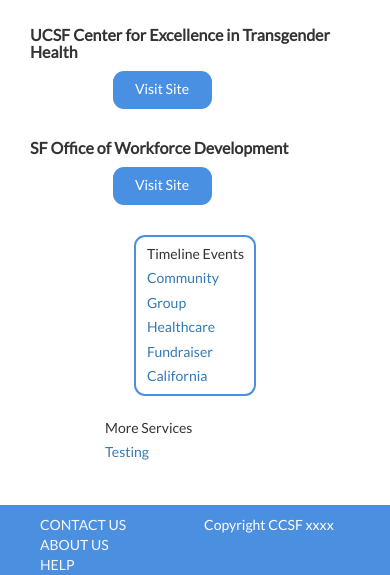
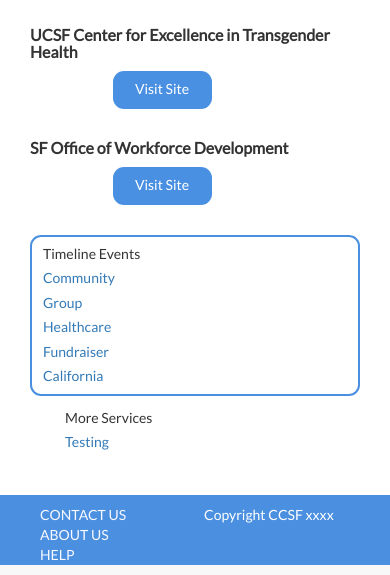
Before and after one commit to RadBitt/HIV-Timeline, a PHP site: page /support.php in a window 390 px wide. Shown: the part 1543-2118 px from the top of the page. Run offline with PHP 8.4, Linux system fonts and the light colour scheme.

Commit message:
Media Query

```diff
--- a/header.php
+++ b/header.php
@@ -29,13 +29,13 @@ else
         <!-- Head_JS Block End -->
 
     </head>
-    <body class="container-fuild">
+    <body>
 
         <!-- Content Block Begin -->
 
           <!-- Header Block Begin -->
           <nav class="navbar navbar-default">
-            <div>
+            <div class="container-fluid">
 
               <!-- Brand and toggle get grouped for better mobile display aka hamburger menu -->
               <div class="navbar-header">
--- a/static/css/main.css
+++ b/static/css/main.css
@@ -306,3 +306,15 @@ ul {
   margin: 10px 10px;
   overflow: hidden;
 }
+
+@media (max-width: 990px) {
+  .centerBlock {
+    display: block;
+  }
+
+  .more-services ul {
+    padding: 0;
+    margin: 0;
+  }
+
+}
--- a/support.php
+++ b/support.php
@@ -13,7 +13,7 @@
 	</div>
 
 	<div class="container">
-		<div class="content col-md-6">
+		<div class="content col-md-6 col-sm-12">
 			<section class="partner">
 				<h4>San Francisco Aids Foundation</h4>
 				<p>Offers several activities every week. This includes free testing, support groups, counseling, sterile syringes and more.</p>
@@ -103,7 +103,7 @@
 			</section>
 		</div>
 
-		<div class="timeline-events-container col-md-3">
+		<div class="timeline-events-container col-md-3 col-sm-12">
 			<div class="centerBlock">
 				<ul class="timeline-events">Timeline Events
 					<li><a href="#">Community</a></li>
@@ -115,7 +115,7 @@
 			</div>
 		</div> <!-- end timeline-events-container -->
 
-		<div class="more-services col-md-3">
+		<div class="more-services col-md-3 col-sm-12">
 			<ul>More Services
 				<li><a href="/testing">Testing</a></li>
 			</ul>
```
